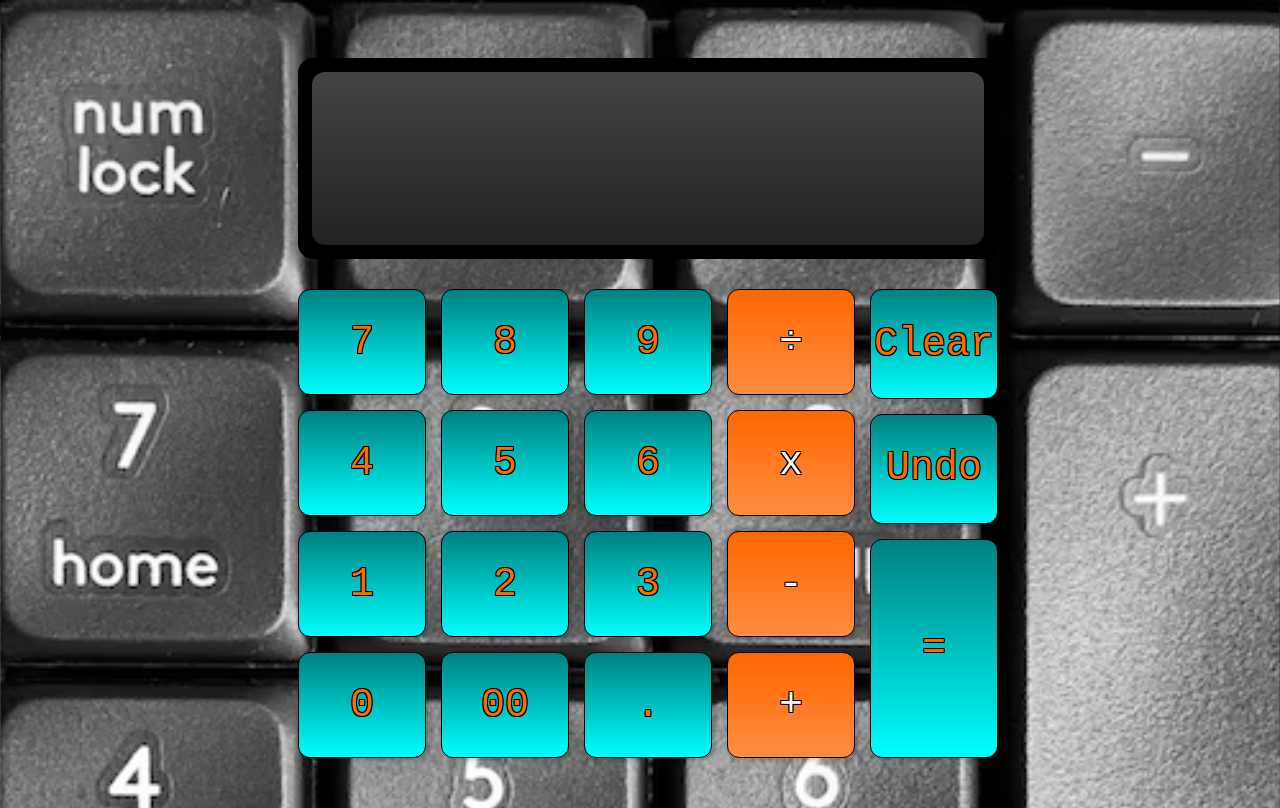
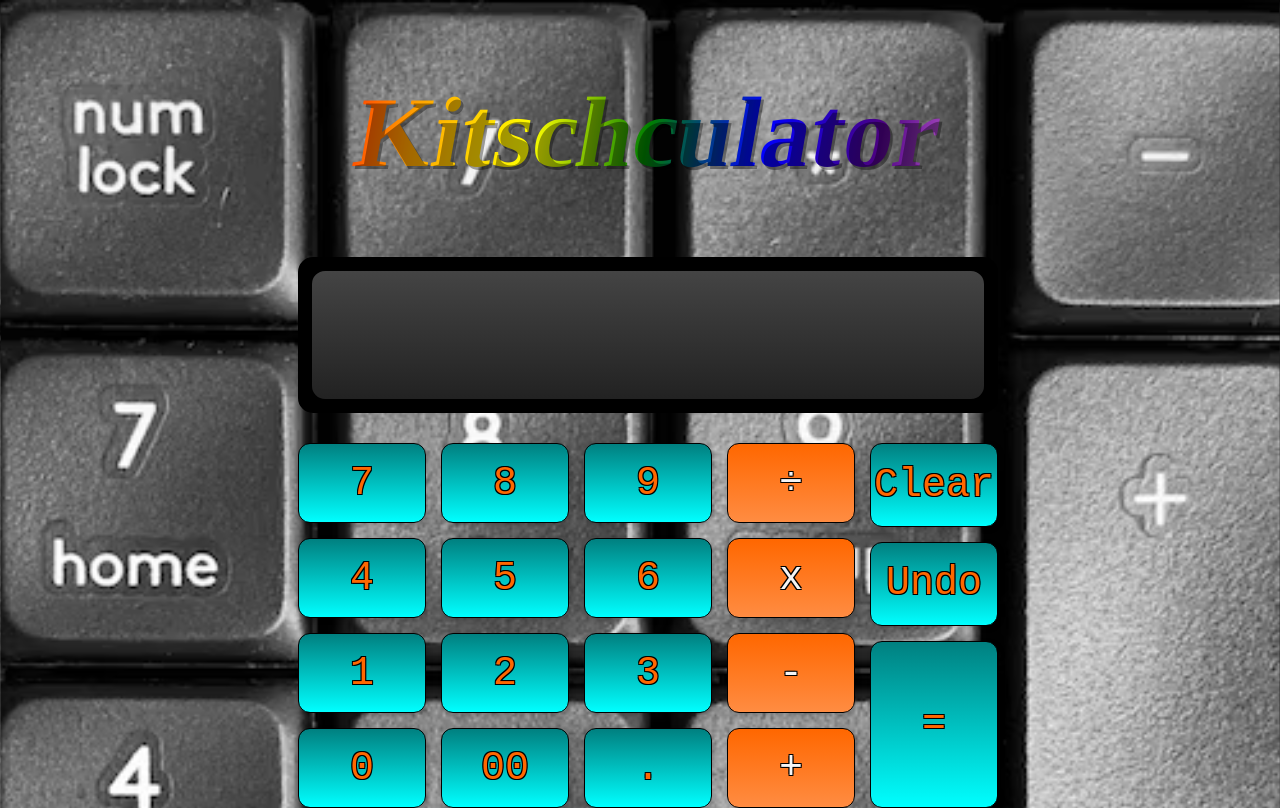
Before and after one commit to tostimontes/calculator, a plain HTML site: page index.html in a window 1280 px wide. Drawn offline with Linux system fonts and the light colour scheme.

Commit message:
final HTML commit

```diff
--- a/index.html
+++ b/index.html
@@ -5,9 +5,10 @@
     <meta name="viewport" content="width=device-width, initial-scale=1.0" />
     <link rel="stylesheet" href="style.css" />
     <script src="script.js" defer></script>
-    <title>Calculator</title>
+    <title>Kitschculator</title>
   </head>
   <body>
+    <h1 data-text="Kitschculator">Kitschculator</h1>
     <div class="calculator">
       <div class="display_box">
         <div class="display">
```
